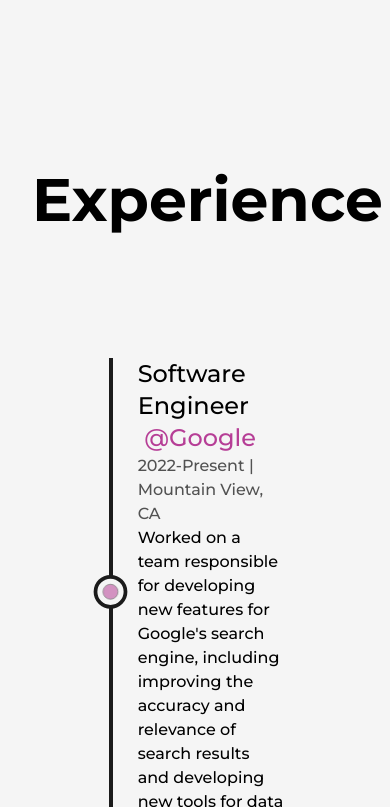
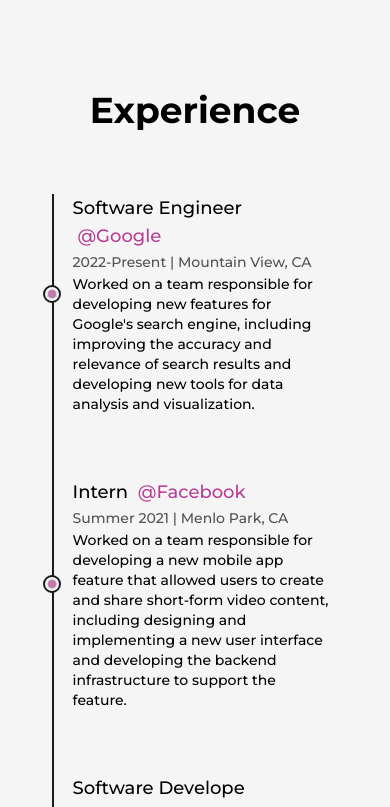
Before and after one commit to MilkiasTonji/mock-portfolio, a Next.js app: page /about in a window 390 px wide. Shown: the part 1877-2684 px from the top of the page. Built offline with nearby package versions, Linux system fonts and the light colour scheme.

Commit message:
Making Experience section responsive has been completed

```diff
--- a/src/components/Experience.js
+++ b/src/components/Experience.js
@@ -61,20 +61,22 @@
 const Details = ({position, company, companyLink, time, address, work}) => {
     const ref = useRef(null)
 
-    return <li ref={ref} className='my-8 first:mt-0 last:mb-0 w-[60%] mx-auto flex flex-col items-center justify-center'>
+    return <li ref={ref} className='my-8 first:mt-0 last:mb-0 w-[60%] mx-auto flex flex-col items-center
+    justify-center md:w-[80%]'
+    >
         <LiIcon reference={ref} />
         <motion.div
             initial={{y:50}}
             whileInView={{y:0}}
             transition={{duration:0.5, type:"spring"}}
         >
-            <h3 className='capitalize font-medium text-2xl dark:text-light'>{position} &nbsp;
+            <h3 className='capitalize font-medium text-2xl dark:text-light sm:text-xl xs:text-lg'>{position} &nbsp;
             <a href={companyLink}
              target='_blank'
              className='text-primary capitalize dark:text-primaryDark'
             >@{company}</a></h3>
-            <span className='capitalize font-medium text-dark/75 dark:text-light/75'>{time} | {address}</span>
-            <p className='font-medium w-full dark:text-light'>{work}</p>
+            <span className='capitalize font-medium text-dark/75 dark:text-light/75 xs:text-sm'>{time} | {address}</span>
+            <p className='font-medium w-full dark:text-light md:text-sm'>{work}</p>
         </motion.div>
     </li>
 }
@@ -90,13 +92,15 @@
     )
 
   return (
-    <div className='my-40'>
-        <h2 className='font-bold text-6xl mb-32 w-full text-center dark:text-light'>Experience</h2>
-        <div className='w-[75%] mx-auto relative'>
+    <div className='my-40 sm:my-20'>
+        <h2 className='font-bold text-6xl mb-32 w-full text-center dark:text-light md:text-6xl xs:text-4xl md:mb-16'>Experience</h2>
+        <div className='w-[75%] mx-auto relative lg:w-[90%] md:w-full'>
             <motion.div
             style={{scaleY: scrollYProgress}}
-            ref={ref} className='absolute left-9 top-0 w-[4px] h-full bg-dark dark:bg-light origin-top' />
-            <ul className='w-full flex flex-col items-start justify-between ml-4'>
+            ref={ref} className='absolute left-9 top-0 w-[4px] h-full bg-dark dark:bg-light origin-top
+            md:w-[2px] md:left-[30px] xs:left-[20px]
+            ' />
+            <ul className='w-full flex flex-col items-start justify-between ml-4 xs:ml-2'>
                 {
                     myExperiences.map((exp, index)=> (
                         <Details
--- a/src/components/LiIcon.js
+++ b/src/components/LiIcon.js
@@ -13,7 +13,7 @@
 
   return (
     <figure className='absolute left-0 stroke-dark dark:stroke-light'>
-        <svg className='-rotate-90' width={"75"} height={"75"} viewBox='0 0 100 100'>
+        <svg className='-rotate-90 md:w-[60px] md:h-[60px] xs:w-[40px] xs:h-[40px]' width={"75"} height={"75"} viewBox='0 0 100 100'>
             <circle cx={75} cy={50} r={20} className='stroke-primary dark:stroke-primaryDark stroke-1 fill-none' />
             <motion.circle cx={75} cy={50} r={20} className='stroke-[5px] fill-light dark:fill-dark'
              style={{
```
